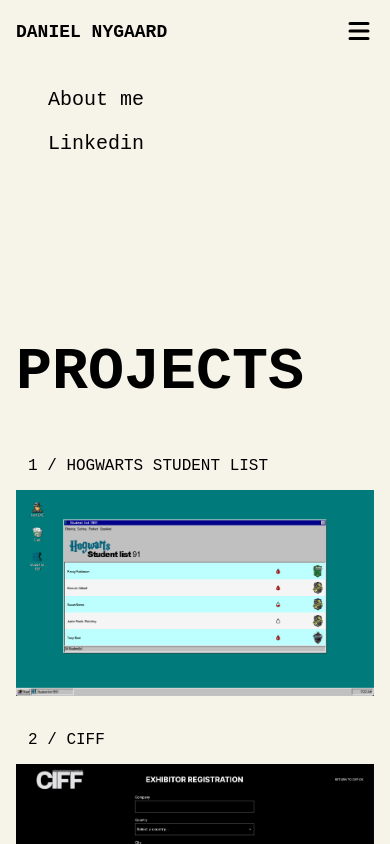
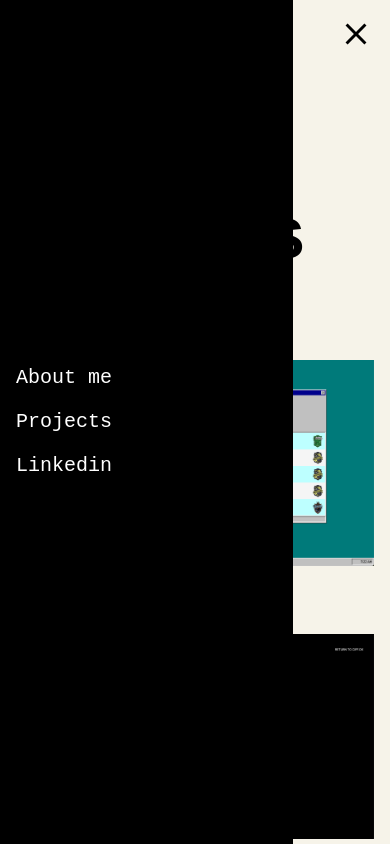
Before and after one commit to dani12h1/portfolio-2, a Next.js app: page /project in a window 390 px wide. Both pictures are taken after a click on the button 359 px from the left and 31 px from the top of the page. Shown: the top 844 px of the page. Built offline with nearby package versions, Linux system fonts and the light colour scheme.

Commit message:
test mobile menu

```diff
--- a/src/app/components/Toaster.jsx
+++ b/src/app/components/Toaster.jsx
@@ -9,16 +9,16 @@
   useEffect(() => {
     const timeout = setTimeout(() => {
       setOpen(false);
-    }, 5000);
+    }, 13000);
 
     return () => clearTimeout(timeout);
   }, []); //
 
   return (
     <Toast.Provider swipeDirection="right">
-      <Toast.Root open={open} onOpenChange={setOpen} duration={15000} className={clsx("justify-between p-4 gap-3 text-center border-solid border-2  flex min-w-min h-14 data-[state=open]:animate-slideIn data-[state=closed]:animate-hide data-[swipe=move]:translate-x-[var(--radix-toast-swipe-move-x)] data-[swipe=cancel]:translate-x-0 data-[swipe=cancel]:transition-[transform_200ms_ease-out] data-[swipe=end]:animate-swipeOut bg-white border-black text-black")}>
+      <Toast.Root open={open} onOpenChange={setOpen} duration={15000} className={clsx("justify-between p-4 gap-3 border-solid border-2  flex min-w-min h-14 data-[state=open]:animate-slideIn data-[state=closed]:animate-hide data-[swipe=move]:translate-x-[var(--radix-toast-swipe-move-x)] data-[swipe=cancel]:translate-x-0 data-[swipe=cancel]:transition-[transform_200ms_ease-out] data-[swipe=end]:animate-swipeOut bg-white border-black text-black")}>
         <Toast.Description className="flex justify-center items-center text-sm">
-          <p>Click the link to see project</p>
+          <p>Click on the images to enlarge </p>
         </Toast.Description>
         <Toast.Action asChild altText="Close">
           <button className="text-sm" onClick={() => setOpen(false)}>
--- a/src/app/components/navbar.jsx
+++ b/src/app/components/navbar.jsx
@@ -2,7 +2,9 @@
 
 import React, { useState } from "react";
 import { HiMenu } from "react-icons/hi";
+import { IoMdClose } from "react-icons/io";
 import Link from "next/link";
+import { AnimatePresence, motion } from "framer-motion";
 
 const Navbar = () => {
   const [isMenuOpen, setIsMenuOpen] = useState(false);
@@ -34,20 +36,27 @@
             </div>
 
             {/* btn for small devices */}
-            <button onClick={toggleMenu} className="lg:hidden text-black text-3xl">
-              <HiMenu />
+            <button onClick={toggleMenu} className="lg:hidden text-black text-4xl">
+              {isMenuOpen ? <IoMdClose /> : <HiMenu />}
             </button>
           </div>
 
           {/* Mobile menu */}
-          {isMenuOpen && (
-            <div className="mt-4 bg-body p-4 rounded-lg text-black">
-              <a className="block py-2 px-4 cursor-pointer text-black">About me</a>
-              <a href="https://www.linkedin.com/in/danielnygaardc/" className="block py-2 px-4 cursor-pointer text-black">
-                Linkedin
-              </a>
-            </div>
-          )}
+          <AnimatePresence>
+            {isMenuOpen && (
+              <motion.div className="fixed top-0 left-0 bottom-0 w-3/4 md:w-2/4 md:text-4xl bg-black z-50 overflow-y-auto" initial={{ x: "-100%" }} animate={{ x: 0 }} exit={{ x: "-100%" }} transition={{ duration: 0.3, ease: "easeInOut" }}>
+                <div className="h-full flex flex-col justify-center">
+                  <a className="block py-2 px-4 cursor-pointer text-white">About me</a>
+                  <a href="/project" className="block text-white py-2 px-4 cursor-pointer">
+                    Projects
+                  </a>
+                  <a href="https://www.linkedin.com/in/danielnygaardc/" className="block py-2 px-4 cursor-pointer text-white">
+                    Linkedin
+                  </a>
+                </div>
+              </motion.div>
+            )}
+          </AnimatePresence>
         </nav>
       </header>
     </>
```
